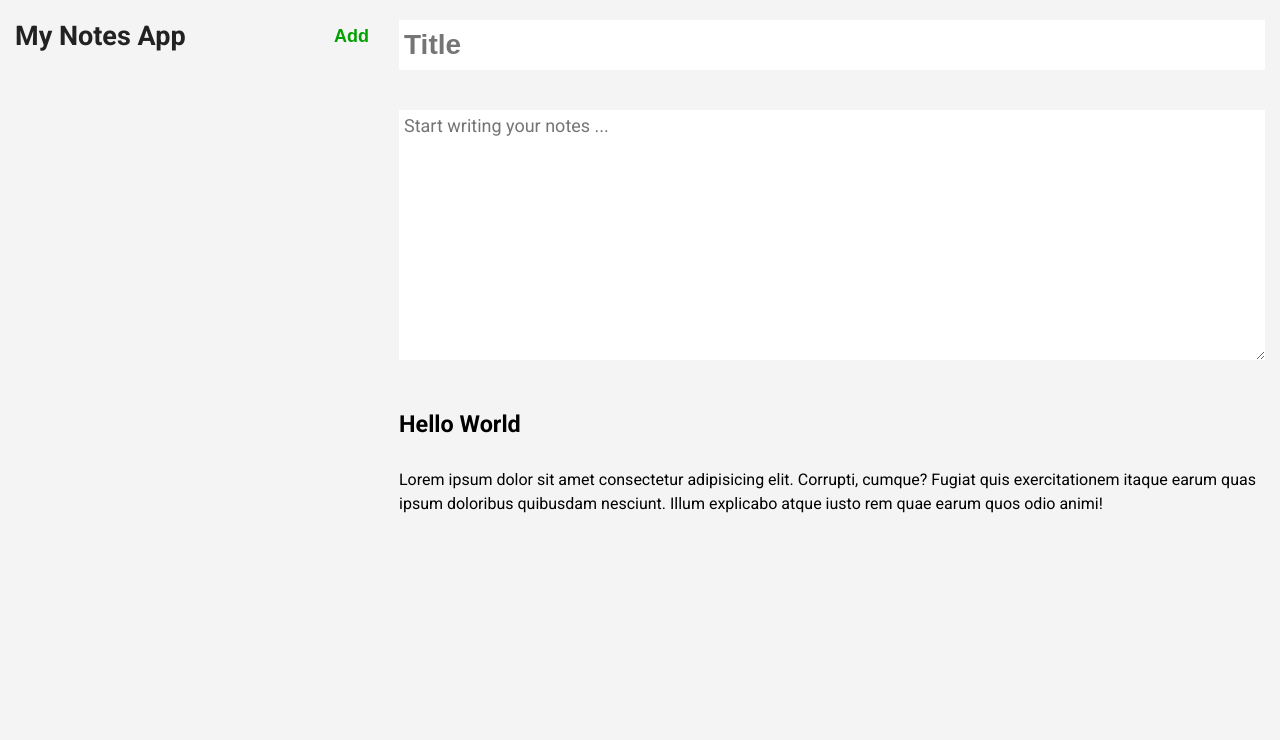
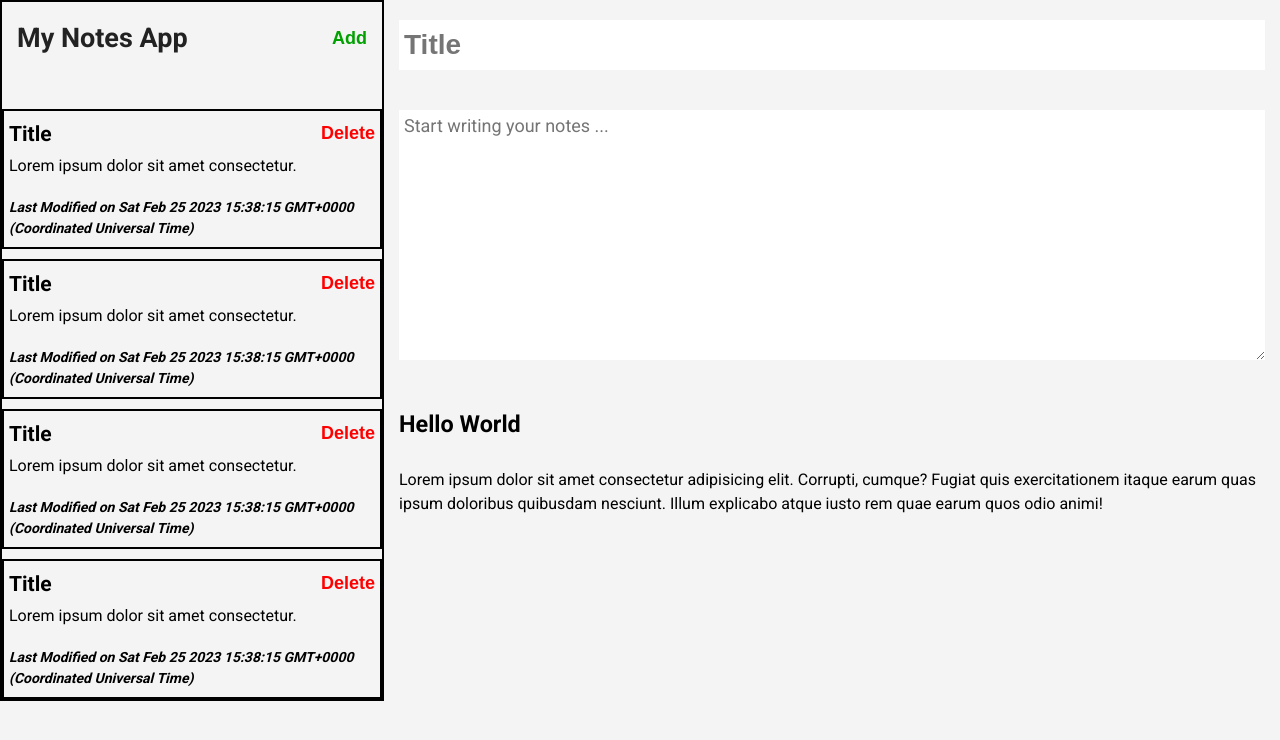
Before and after one commit to Prospertech-github/Notes-App, a React (Create React App) app: page / in a window 1280 px wide. Shown: the top 740 px of the page. Built offline with nearby package versions, Linux system fonts and the light colour scheme.

Commit message:
Feat: Completed Saved Note UI structure

```diff
--- a/src/App.css
+++ b/src/App.css
@@ -20,7 +20,6 @@ a{
   text-decoration: none;
 }
 
-
 .App{
   width: 100%;
   display: flex;
--- a/src/App.js
+++ b/src/App.js
@@ -1,14 +1,16 @@
+import { useState } from 'react';
 import './App.css';
 import Main from './components/Main';
 import NotesContainer from './components/NotesContainer';
 
 function App() {
-  return (
-    <div className="App">
-      <NotesContainer />
-      <Main />
-    </div>
-  );
+	const [notes, setNotes] = useState([1, 2, 4, 3]);
+	return (
+		<div className="App">
+			<NotesContainer notes={notes} />
+			<Main />
+		</div>
+	);
 }
 
 export default App;
--- a/src/components/NotesContainer.jsx
+++ b/src/components/NotesContainer.jsx
@@ -1,17 +1,42 @@
-import React from 'react'
-import styles from './NotesContainer.module.css'
+import React from 'react';
+import styles from './NotesContainer.module.css';
 
-const NotesContainer = () => {
+const NotesContainer = ({ notes }) => {
 	return (
 		<div className={styles.notesContainer}>
-
 			<div className={styles.header}>
 				<h2> My Notes App </h2>
 
 				<button> Add </button>
 			</div>
+
+			<div className={styles.notesHolder}>
+				{notes.map(note => {
+					return (
+						<div className={styles.note}>
+							<div className={styles.noteHeader}>
+								<h3> Title </h3>
+								<button className={styles.btnDelete}>
+									{' '}
+									Delete{' '}
+								</button>
 							</div>
-  )
-}
 
-export default NotesContainer
+							<p className={styles.noteDetails}>
+								{' '}
+								Lorem ipsum dolor sit amet consectetur.
+							</p>
+
+							<small className={styles.noteMeta}>
+								{' '}
+								Last Modified on {Date()}{' '}
+							</small>
+						</div>
+					);
+				})}
+			</div>
+		</div>
+	);
+};
+
+export default NotesContainer;
--- a/src/components/NotesContainer.module.css
+++ b/src/components/NotesContainer.module.css
@@ -1,18 +1,19 @@
-.notesContainer{
+.notesContainer {
 	width: 30%;
 	font-size: 1.8rem;
 	height: 100%;
-  padding: 2rem 1.5rem;
+	border: 2px solid;
 }
 
-.header{
+.header {
+	padding: 2rem 1.5rem;
 	display: flex;
 	justify-content: space-between;
 }
-.header h2{
+.header h2 {
 	color: #222;
 }
-button{
+button {
 	font-size: 1.8rem;
 	font-weight: 600;
 	color: rgb(0, 161, 0);
@@ -20,3 +21,35 @@ button{
 	cursor: pointer;
 	background: transparent;
 }
+
+.notesHolder {
+	margin-top: 3.5rem;
+	display: flex;
+	flex-direction: column;
+	gap: 1rem;
+}
+.note {
+	border: 2px solid;
+	padding: 1rem 0.5rem;
+}
+.note:hover {
+	background-color: #444;
+	color: #f4f4f4;
+}
+.noteHeader {
+	display: flex;
+	justify-content: space-between;
+}
+.btnDelete {
+	color: red;
+}
+.noteDetails {
+	margin-top: 1rem;
+	margin-bottom: 2rem;
+	font-size: 1.6rem;
+}
+small {
+	font-size: 1.4rem;
+	font-style: italic;
+	font-weight: 600;
+}
```
Lines whose indentation alone changed are shown as unchanged.
